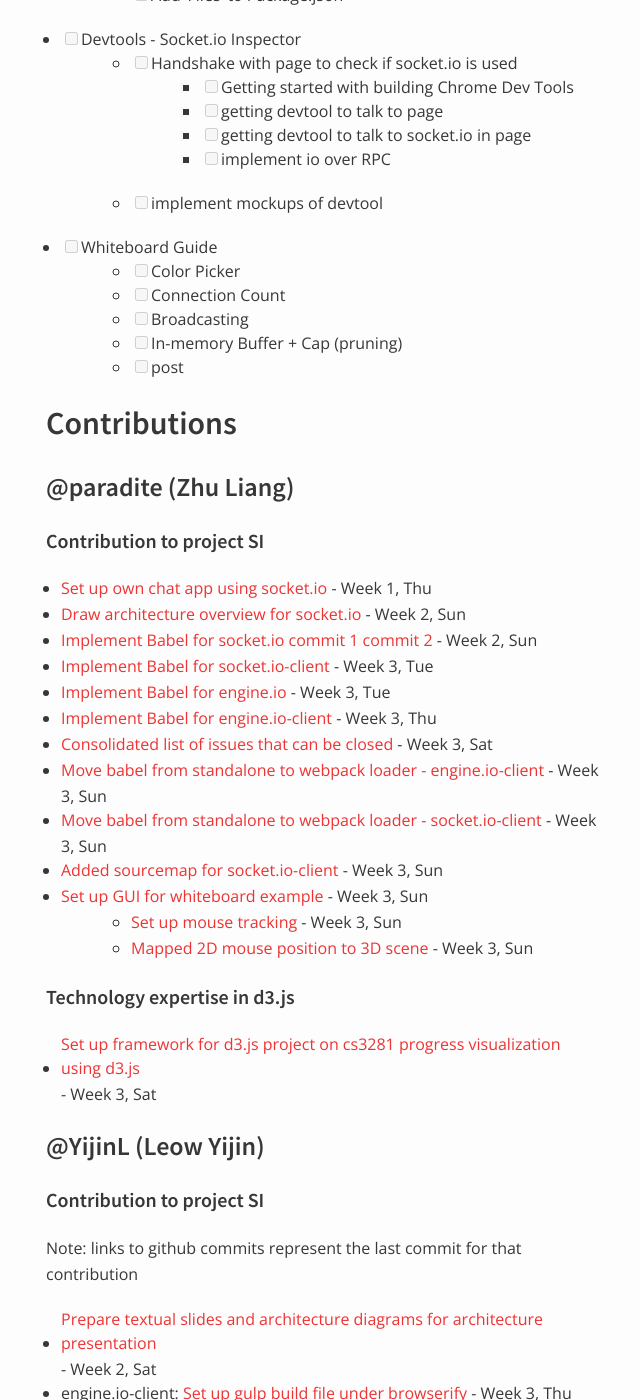
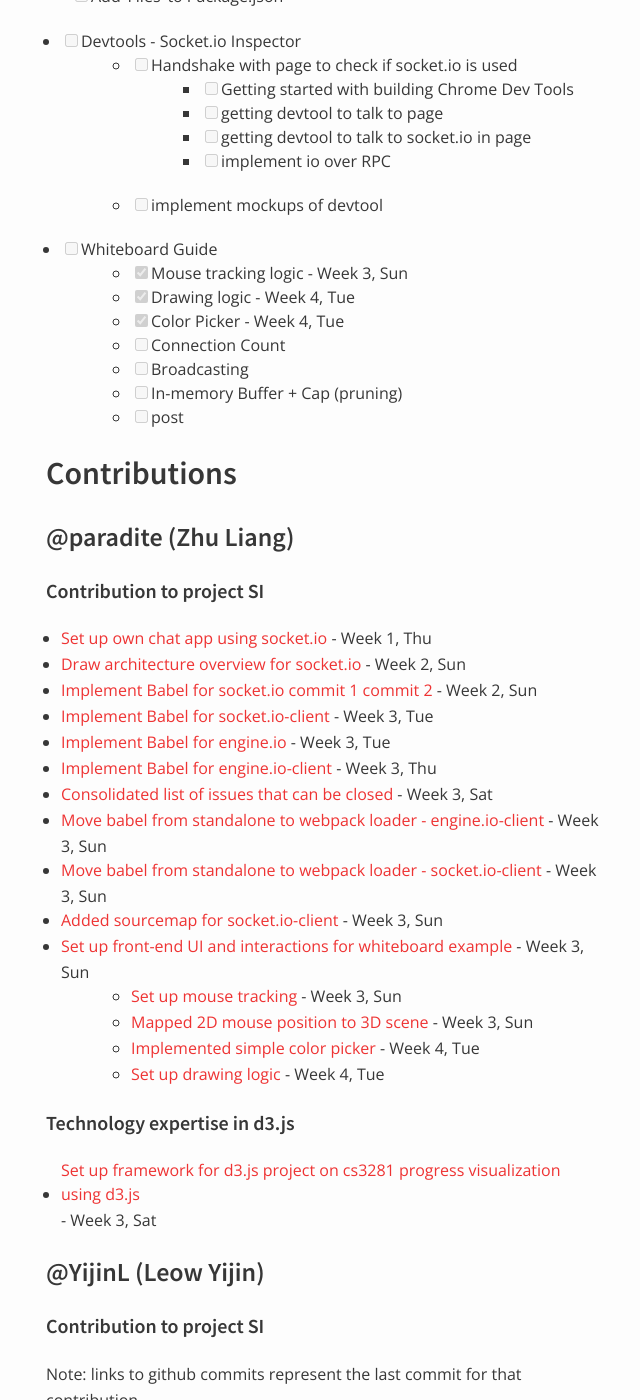
Before and after one commit to nus-oss/cs3281-AY1516S2-website, a Jekyll site: the page built from teams/socketio.md, in a window 1280 px wide and 1400 px high, scrolled down 1496 px. Shown: the whole window, without its empty margins (324-964 px from the left). Built offline with Jekyll 4.4.1, drawn with Linux system fonts in a browser that asks for light colours.

Commit message:
update progress week 4 tue

```diff
--- a/teams/socketio.md
+++ b/teams/socketio.md
@@ -45,11 +45,11 @@
 * [ ] Improve Build Process (for 1.5 release)
   * [ ] ESLint + Gulp Task + Syntax
 * [ ] Implement SourceMaps + Test that it is served
-  * [ ] Uglify
-  * [ ] Add Sourcemaps to CDN
-  * [ ] ES6 Refactor for server(classes, self=this, .bind, etc.)
-  * [ ] Monitor Build Size (impact on build size and code base)
-  * [ ] Add 'Files' to Package.json
+* [ ] Uglify
+* [ ] Add Sourcemaps to CDN
+* [ ] ES6 Refactor for server(classes, self=this, .bind, etc.)
+* [ ] Monitor Build Size (impact on build size and code base)
+* [ ] Add 'Files' to Package.json
 
 * [ ] Devtools - Socket.io Inspector
   * [ ] Handshake with page to check if socket.io is used
@@ -60,12 +60,13 @@
   * [ ] implement mockups of devtool
 
 * [ ] Whiteboard Guide
-  * [ ] Color Picker
+  * [x] Mouse tracking logic - Week 3, Sun
+  * [x] Drawing logic - Week 4, Tue
+  * [x] Color Picker - Week 4, Tue
   * [ ] Connection Count
   * [ ] Broadcasting
   * [ ] In-memory Buffer + Cap (pruning)
   * [ ] post
-
 
 ## Contributions
 
@@ -82,9 +83,11 @@
 * [Move babel from standalone to webpack loader - engine.io-client](https://github.com/nus-fboa2016-si/engine.io-client/commit/f8ae734b736706d771a6da2f2cf55a1eb65b7bbf) - Week 3, Sun
 * [Move babel from standalone to webpack loader - socket.io-client](https://github.com/nus-fboa2016-si/socket.io-client/commit/64eae4b377f37ede2befc35cca2b2ac31ca5e0dc) - Week 3, Sun
 * [Added sourcemap for socket.io-client](https://github.com/nus-fboa2016-si/socket.io-client/commit/64eae4b377f37ede2befc35cca2b2ac31ca5e0dc) - Week 3, Sun
-* [Set up GUI for whiteboard example](https://github.com/nus-fboa2016-si/whiteboard) - Week 3, Sun
+* [Set up front-end UI and interactions for whiteboard example](https://github.com/nus-fboa2016-si/whiteboard) - Week 3, Sun
   * [Set up mouse tracking](https://github.com/nus-fboa2016-si/whiteboard/commit/5cd27bc77a4ab64a23c31a804b52a307a5cfafc6) - Week 3, Sun
   * [Mapped 2D mouse position to 3D scene](https://github.com/nus-fboa2016-si/whiteboard/commit/83381f3be832990853b3a299fcb9c3a5d74095ca) - Week 3, Sun
+  * [Implemented simple color picker](https://github.com/nus-fboa2016-si/whiteboard/commit/ee503f3192747391213a07ba6bec3fa33e0140ac) - Week 4, Tue
+  * [Set up drawing logic](https://github.com/nus-fboa2016-si/whiteboard/commit/de3329b34e4c9ebb319d895ebed20e284f2bbcb8) - Week 4, Tue
 
 #### Technology expertise in d3.js
 * [Set up framework for d3.js project on cs3281 progress visualization using d3.js](https://github.com/paradite/cs3281viz/commit/72f9f8920b1f65364bf400dba85b3b95e5c7cce1) - Week 3, Sat
```
